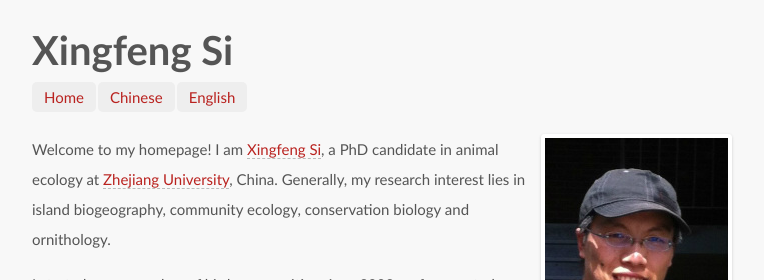
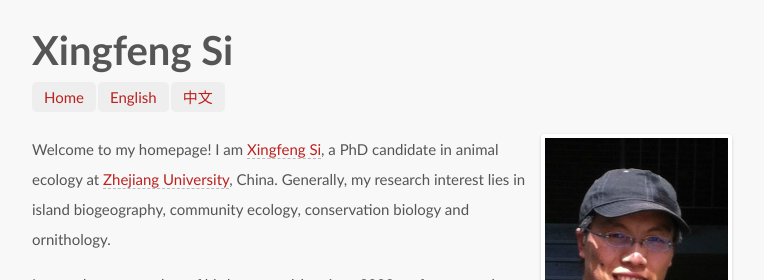
Before and after one commit to sixf/sixf.github.io, a Jekyll site: the page built from index.md, in a window 1280 px wide. Shown: the top 280 px of the page, without its empty margins (258-1022 px from the left). Built offline with Jekyll 4.4.1, drawn with Linux system fonts in a browser that asks for light colours; some web fonts are replaced; Markdown is read by kramdown in place of the engine named in the settings.

Commit message:
modify navigation bar

```diff
--- a/_layouts/home-child.html
+++ b/_layouts/home-child.html
@@ -45,8 +45,6 @@
   <div class="container">
   <ul class="nav pills">
   <li><a href="/">Home</a></li>
-  <li><a href="/cn/">Chinese</a></li>
-  <li><a href="/en/">English</a></li>
 </ul>
   <h1 class="sitename">{{ page.title }}</h1>
   {{ content }}
--- a/_layouts/home.html
+++ b/_layouts/home.html
@@ -46,8 +46,8 @@
   <h1 class="sitename">Xingfeng Si</h1>
   <ul class="nav pills">
   <li><a href="/">Home</a></li>
-  <li><a href="/cn/">Chinese</a></li>
   <li><a href="/en/">English</a></li>
+  <li><a href="/cn/">中文</a></li>
 </ul>
 {% if page.avatar %} <p><img src="/files/images/avatar.jpg" title="Xingfeng Si" align="right" /></p> {% endif %}
 {{ content }}
```
Also changed, not shown: pages/en/thousand-island-lake/index.md (+1 -1 lines).
